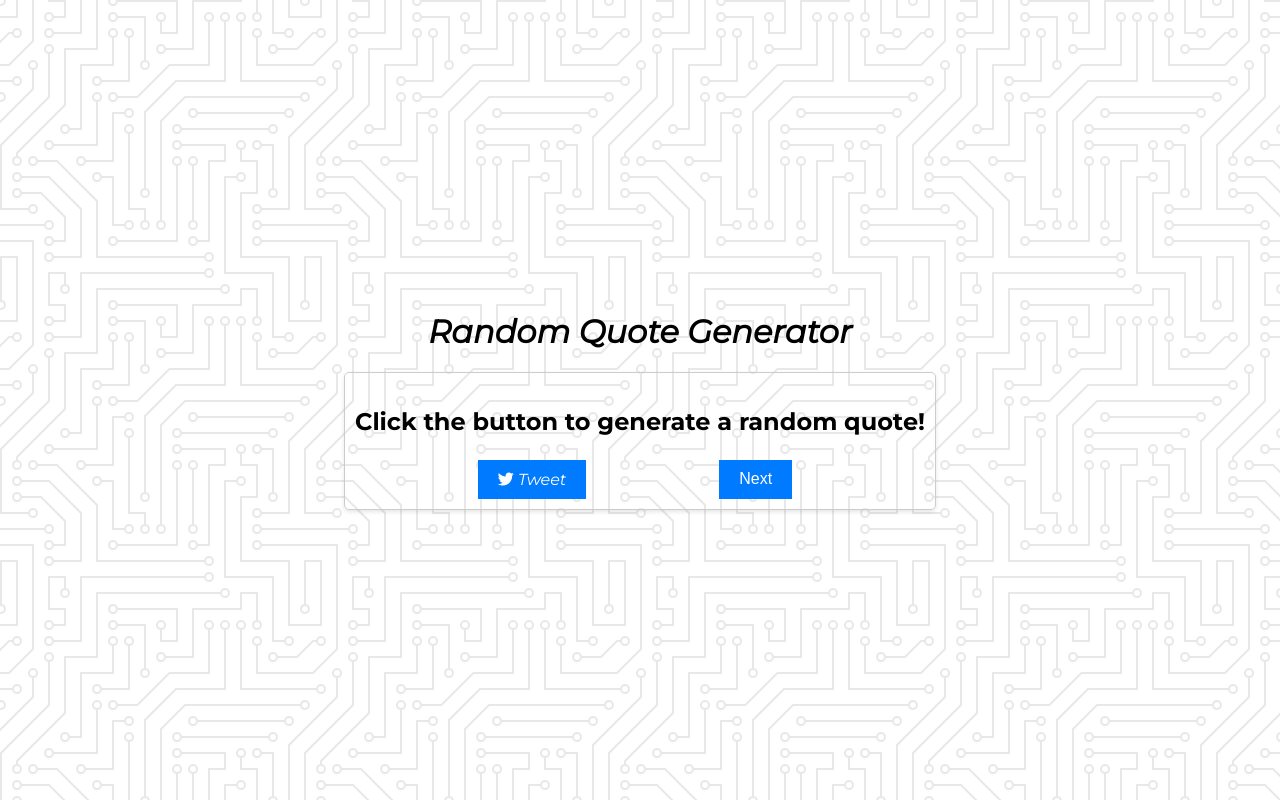
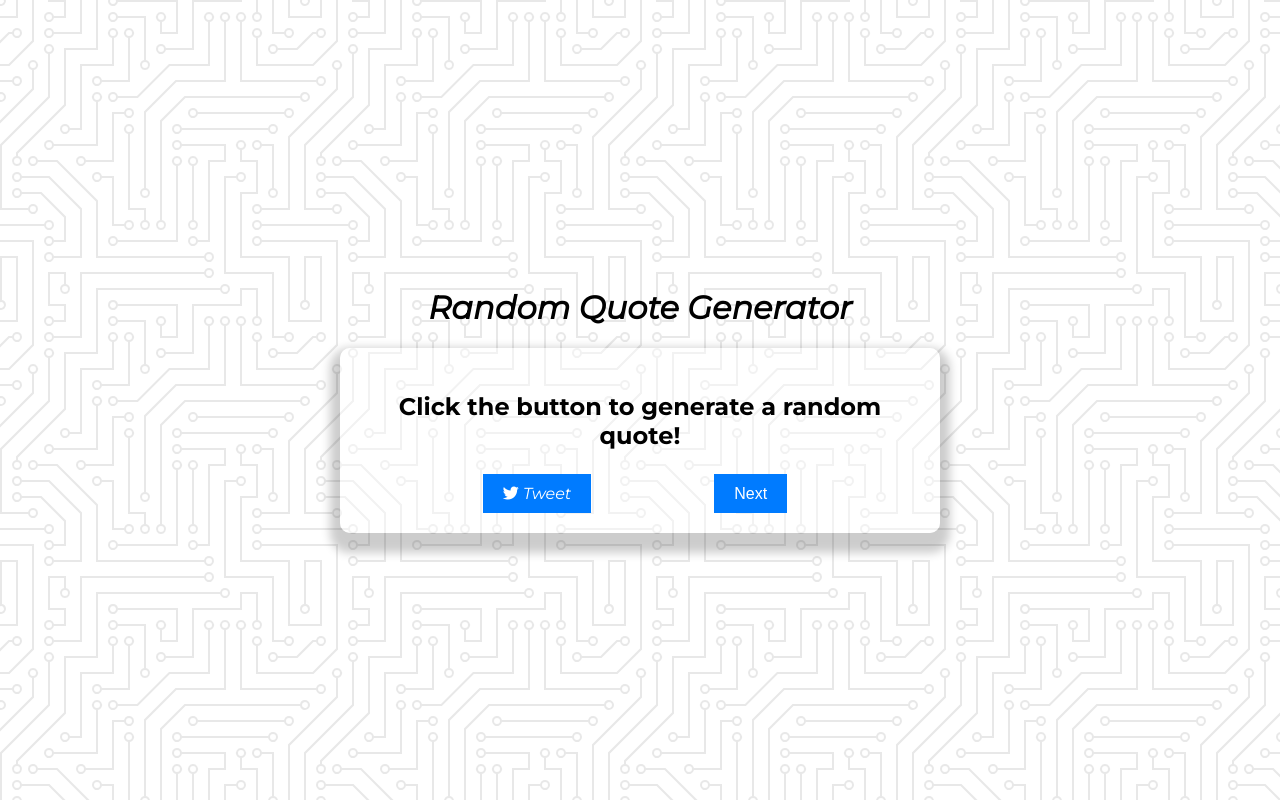
Before and after one commit to robertwby87/quotes-generator, a plain HTML site: page index.html in a window 1280 px wide. Drawn offline with Linux system fonts and the light colour scheme.

Commit message:
Complete the code for the 'Next' Button

```diff
--- a/script.js
+++ b/script.js
@@ -1,55 +1,18 @@
-const quotes = [
-    {
-      quote: "The greatest glory in living lies not in never falling, but in rising every time we fall.",
-      author: "Nelson Mandela"
-    },
-    {
-      quote: "The way to get started is to quit talking and begin doing.",
-      author: "Walt Disney"
-    },
-    {
-      quote: "Don't watch the clock; do what it does. Keep going.",
-      author: "Sam Levenson"
-    },
-    {
-      quote: "Success is not final, failure is not fatal: It is the courage to continue that counts.",
-      author: "Winston Churchill"
-    },
-    {
-      quote: "Believe you can and you're halfway there.",
-      author: "Theodore Roosevelt"
-    },
-    {
-      quote: "The only limit to our realization of tomorrow will be our doubts of today.",
-      author: "Franklin D. Roosevelt"
-    },
-    {
-      quote: "The future belongs to those who believe in the beauty of their dreams.",
-      author: "Eleanor Roosevelt"
-    },
-    {
-      quote: "In the middle of every difficulty lies opportunity.",
-      author: "Albert Einstein"
-    },
-    {
-      quote: "The secret of getting ahead is getting started.",
-      author: "Mark Twain"
-    }
-    // Add more quotes in a similar format
-  ];
+const quoteContainer = document.getElementById('quote');
+const nextButton = document.getElementById('next-button');
+const quoteText = document.getElementById('quote');
+const authorText = document.getElementById('author');
 
+// Get Quotes from API
+const getRandomAPIQuote = async () => {
+    const apiUrl = "https://zenquotes.io/api/random";
+    const response = await fetch(apiUrl);
+    const apiQuotes = await response.json()
 
-  const quoteContainer = document.getElementById('quote');
-  const nextButton = document.getElementById('next-button');
+    quoteText.textContent = apiQuotes[0]['q'];
+    authorText.textContent = apiQuotes[0]['a'];
+}
 
-  function getRandomQuote() {
-    const randomIndex = Math.floor(Math.random() * quotes.length);
-    return quotes[randomIndex];
-  }
+// Tweet Quote
 
-  function displayRandomQuote() {
-    const { quote, author } = getRandomQuote();
-    quoteContainer.innerHTML = ` <p id="quote">${quote}</p><p id="author">${author}</p>`;
-  }
-
-  nextButton.addEventListener('click', displayRandomQuote);
+nextButton.addEventListener('click', getRandomAPIQuote);
--- a/styles.css
+++ b/styles.css
@@ -20,10 +20,12 @@ body {
 }
 
 .card {
-    border: 1px solid #ccc;
-    border-radius: 5px;
-    padding: 10px;
-    box-shadow: 0 2px 4px rgba(0, 0, 0, 0.1);
+    width: auto;
+    max-width: 900px;
+    padding: 20px 30px;
+    border-radius: 10px;
+    background-color: rgba(255, 255, 255, 0.4);
+    box-shadow: 0 10px 10px 10px rgba(0, 0, 0, 0.2);
 }
 
 .card-body {
```
Lines whose indentation alone changed are shown as unchanged.
